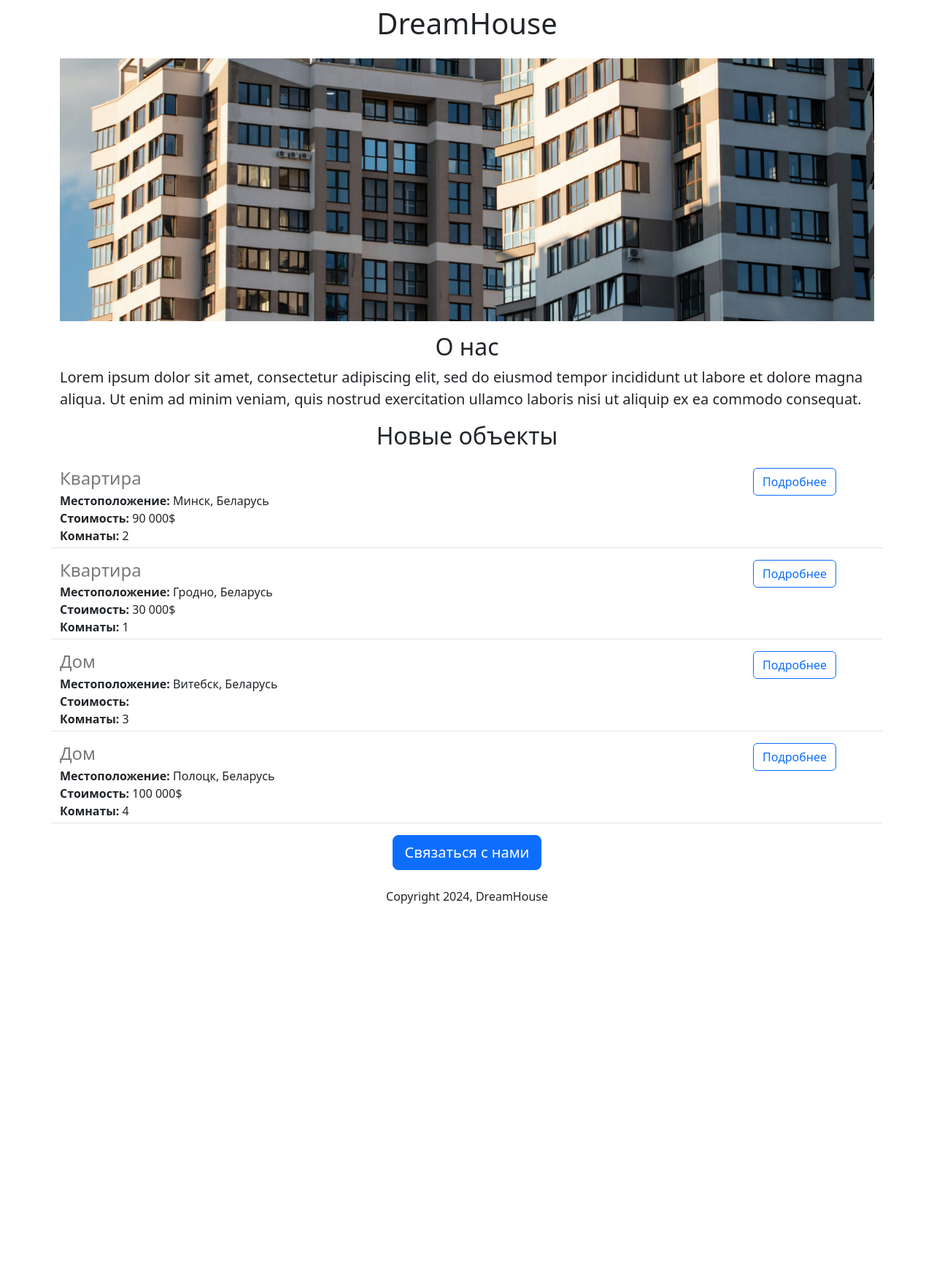
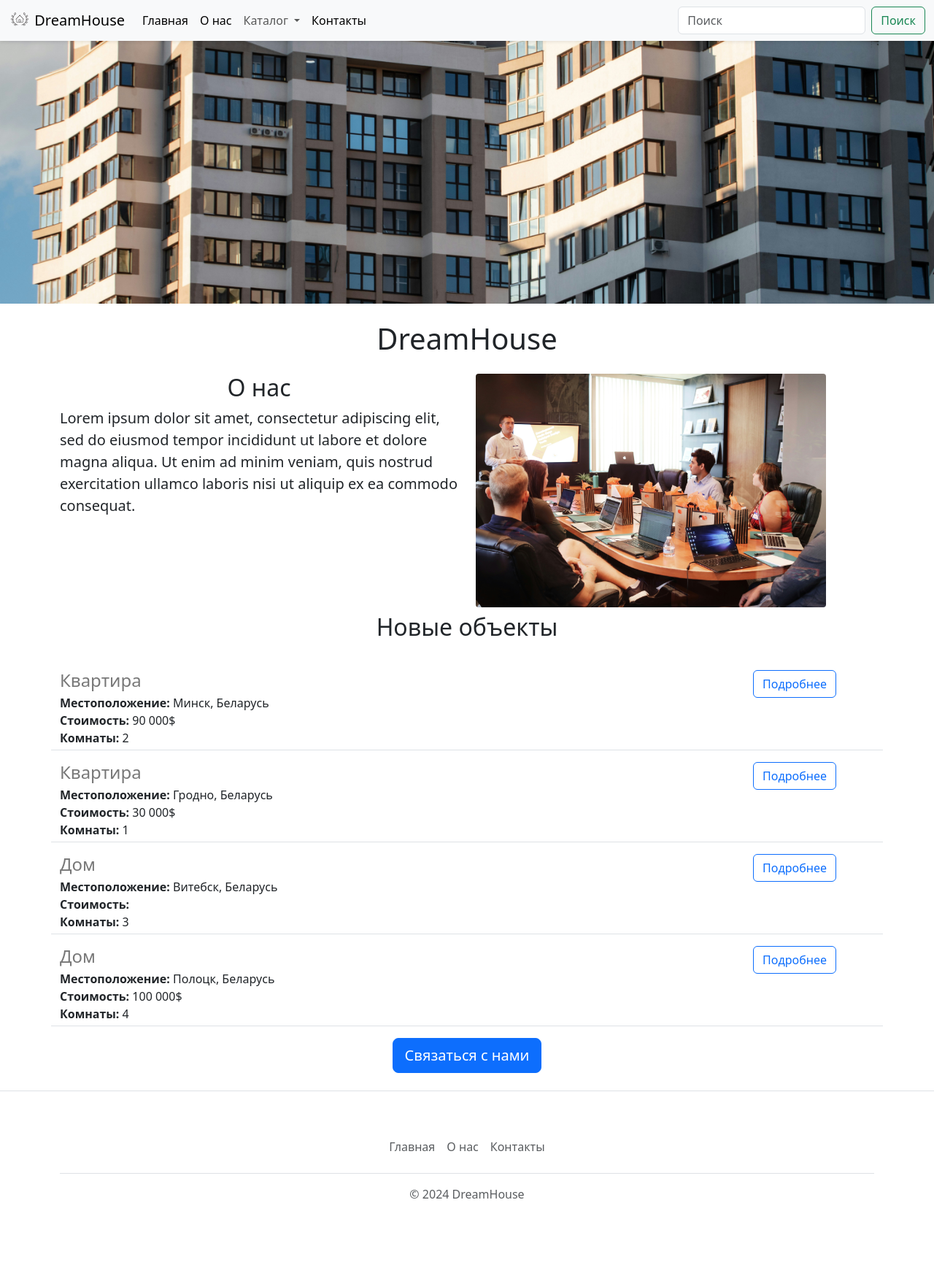
Before and after one commit to bakabakasan/real-estate-website, a Flask app: page / in a window 1280 px wide. Shown: the whole page at 73% size. Before the commit the page ends 1238 px from the top, so only its background shows below. Run offline with Flask 3, Linux system fonts and the light colour scheme.

Commit message:
Добавлены визуальные и компонентные изменения: footer, navbar, ссылки и т.д.

```diff
--- /dev/null
+++ b/templates/footer.html
@@ -0,0 +1,11 @@
+<footer class="d-flex flex-wrap justify-content-between align-items-center py-3 my-4 border-top">
+  <div class="container">
+  <footer class="py-3 my-4">
+    <ul class="nav justify-content-center border-bottom pb-3 mb-3">
+      <li class="nav-item"><a href="https://dreamhouse-website.onrender.com/" class="nav-link px-2 text-body-secondary">Главная</a></li>
+      <li class="nav-item"><a target="_blank" href="https://dreamhouse-website.onrender.com/about-us/" class="nav-link px-2 text-body-secondary">О нас</a></li>
+      <li class="nav-item"><a target="_blank" href="https://dreamhouse-website.onrender.com/contacts/" class="nav-link px-2 text-body-secondary">Контакты</a></li>
+    </ul>
+    <p class="text-center text-body-secondary">&copy; 2024 DreamHouse</p>
+  </footer>
+</div>
--- a/templates/home.html
+++ b/templates/home.html
@@ -15,19 +15,26 @@
     </style>
   </head>
   <body>
+     {% include 'nav.html' %}
+    <img lass="img-fluid" id="banner" class="img" id="banner" src=" https://be1d409b-13ef-402f-aa88-95067d77a4ec-00-34vk0er2yljbi.janeway.replit.dev/static/banner.jpg">
     <div class="container">
       <h1 class="text-center mt-2 mb-4">DreamHouse</h1>
-      <img lass="img-fluid" id="banner" class="img" id="banner" src=" https://be1d409b-13ef-402f-aa88-95067d77a4ec-00-34vk0er2yljbi.janeway.replit.dev/static/banner.jpg">
+      <div class="row" style="margin-bottom:16px">
+        <div class="col-md-6">
       <h2 class="text-center">
         О нас
       </h2>
       <p class="lead">
         Lorem ipsum dolor sit amet, consectetur adipiscing elit, sed do eiusmod tempor incididunt ut labore et dolore magna aliqua. Ut enim ad minim veniam, quis nostrud exercitation ullamco laboris nisi ut aliquip ex ea commodo consequat.
         </p>
+       </div>
+        <div class="d-none d-md-block col-6">
+         <img src="/static/people.jpg" style="height:320px;border-radius:4px;">
+         </div>
       <h2 class="text-center mt-2 mb-4">
         Новые объекты
       </h2>
-
+      </div>
         <div>
           {% for estate in estates %}
              {% include 'jobitem.html'%}
@@ -35,9 +42,9 @@
         </div>
 
      <div class="text-center">
-      <button class="btn btn-primary btn-lg"> Связаться с нами </button>
-       <p class="mt-4">Copyright 2024, DreamHouse</p>
+      <a href="mailto:nastya95kv16@gmail.com?subject=%D0%97%D0%B0%D0%B4%D0%B0%D0%B9%D1%82%D0%B5%20%D0%B2%D0%B0%D1%88%20%D0%B2%D0%BE%D0%BF%D1%80%D0%BE%D1%81&body=%D0%98%D0%BC%D1%8F%3A%20%3C%D0%B2%D0%B2%D0%B5%D0%B4%D0%B8%D1%82%D0%B5%20%D0%B2%D0%B0%D1%88%D0%B5%20%D0%B8%D0%BC%D1%8F%3E%D0%98%D0%BC%D0%B5%D0%B9%D0%BB%3A%20%3C%D0%B2%D0%B2%D0%B5%D0%B4%D0%B8%D1%82%D0%B5%20%D0%B2%D0%B0%D1%88%20%D0%B8%D0%BC%D0%B5%D0%B9%D0%BB%3E%D0%9D%D0%BE%D0%BC%D0%B5%D1%80%20%D1%82%D0%B5%D0%BB%D0%B5%D1%84%D0%BE%D0%BD%D0%B0%3A%20%3C%D0%B2%D0%B2%D0%B5%D0%B4%D0%B8%D1%82%D0%B5%20%D0%B2%D0%B0%D1%88%20%D0%BD%D0%BE%D0%BC%D0%B5%D1%80%20%D1%82%D0%B5%D0%BB%D0%B5%D1%84%D0%BE%D0%BD%D0%B0%3E%D0%A1%D0%BE%D0%BE%D0%B1%D1%89%D0%B5%D0%BD%D0%B8%D0%B5%3A%20%3C%D0%B2%D0%B2%D0%B5%D0%B4%D0%B8%D1%82%D0%B5%20%D0%B2%D0%B0%D1%88%20%D0%B2%D0%BE%D0%BF%D1%80%D0%BE%D1%81%3E" type="button" class="btn btn-primary btn-lg"> Связаться с нами </a>
       </div>
     </div>
+     {% include 'footer.html' %}
   </body>
 </html>
--- a/templates/jobitem.html
+++ b/templates/jobitem.html
@@ -16,6 +16,6 @@
     </div>
     </div>
     <div class="col-2">
-      <button type="button" class="btn btn-outline-primary">Подробнее</button>
+        <a href="mailto:nastya95kv16@gmail.com?subject=%D0%9F%D0%BE%D0%B4%D1%80%D0%BE%D0%B1%D0%BD%D0%B5%D0%B5%20%D0%BE%D0%B1%20%D0%BE%D0%B1%D1%8A%D0%B5%D0%BA%D1%82%D0%B5%20{{estate['type']}}&body=%D0%98%D0%BC%D1%8F%3A%20%3C%D0%B2%D0%B2%D0%B5%D0%B4%D0%B8%D1%82%D0%B5%20%D0%B2%D0%B0%D1%88%D0%B5%20%D0%B8%D0%BC%D1%8F%3E%0D%0A%D0%98%D0%BC%D0%B5%D0%B9%D0%BB%3A%20%3C%D0%B2%D0%B2%D0%B5%D0%B4%D0%B8%D1%82%D0%B5%20%D0%B2%D0%B0%D1%88%20%D0%B8%D0%BC%D0%B5%D0%B9%D0%BB%3E%0D%0A%D0%9D%D0%BE%D0%BC%D0%B5%D1%80%20%D1%82%D0%B5%D0%BB%D0%B5%D1%84%D0%BE%D0%BD%D0%B0%3A%20%3C%D0%B2%D0%B2%D0%B5%D0%B4%D0%B8%D1%82%D0%B5%20%D0%B2%D0%B0%D1%88%20%D0%BD%D0%BE%D0%BC%D0%B5%D1%80%20%D1%82%D0%B5%D0%BB%D0%B5%D1%84%D0%BE%D0%BD%D0%B0%3E%0D%0A%D0%A1%D0%BE%D0%BE%D0%B1%D1%89%D0%B5%D0%BD%D0%B8%D0%B5%3A%20%3C%D0%B2%D0%B2%D0%B5%D0%B4%D0%B8%D1%82%D0%B5%20%D0%B2%D0%B0%D1%88%D0%B5%20%D1%81%D0%BE%D0%BE%D0%B1%D1%89%D0%B5%D0%BD%D0%B8%D0%B5%3E%0D%0A" type="button" class="btn btn-outline-primary">Подробнее</a>
     </div>
 </div>
--- /dev/null
+++ b/templates/nav.html
@@ -0,0 +1,38 @@
+<nav class="navbar navbar-expand-lg bg-body-tertiary shadow-sm fixed-top bg-white">
+  <div class="container-fluid">
+    <a class="navbar-brand" href="#">
+    <img src="/static/logo.svg" alt="" width="30" height="24" class="d-inline-block align-text-top">
+      DreamHouse</a>
+      <button class="navbar-toggler" type="button" data-bs-toggle="collapse" data-bs-target="#navbarScroll" aria-controls="navbarScroll" aria-expanded="false" aria-label="Toggle navigation">
+      <span class="navbar-toggler-icon"></span>
+    </button>
+    <div class="collapse navbar-collapse" id="navbarScroll">
+      <ul class="navbar-nav me-auto my-2 my-lg-0 navbar-nav-scroll" style="--bs-scroll-height: 100px;">
+        <li class="nav-item">
+          <a target="_blank" class="nav-link active" aria-current="page" href="https://dreamhouse-website.onrender.com/">Главная</a>
+        </li>
+        <li class="nav-item">
+          <a target="_blank" class="nav-link active" aria-current="page" href="https://dreamhouse-website.onrender.com/about-us/">О нас</a>
+        </li>
+        <li class="nav-item dropdown">
+          <a target="_blank" class="nav-link dropdown-toggle" href="https://dreamhouse-website.onrender.com/catalog/" role="button" data-bs-toggle="dropdown" aria-expanded="false">
+            Каталог
+          </a>
+          <ul class="dropdown-menu">
+            <li><a target="_blank" class="dropdown-item" href="https://dreamhouse-website.onrender.com/catalog/apartments/">Квартиры</a></li>
+            <li><a target="_blank" class="dropdown-item" href="https://dreamhouse-website.onrender.com/catalog/houses/">Дома action</a></li>
+            <li><hr class="dropdown-divider"></li>
+          </ul>
+        </li>
+        <li class="nav-item">
+          <a target="_blank" class="nav-link active" aria-current="page" href="https://dreamhouse-website.onrender.com/contacts/">Контакты</a>
+        </li>
+      </ul>
+      <form class="d-flex" role="search">
+        <input class="form-control me-2" type="search" placeholder="Поиск" aria-label="Search">
+        <button class="btn btn-outline-success" type="submit">Поиск</button>
+      </form>
+    </div>
+  </div>
+</nav>
+<div style="height:56px"></div>
```
Also changed, not shown: static/logo.svg (added), static/people.jpg (added).
